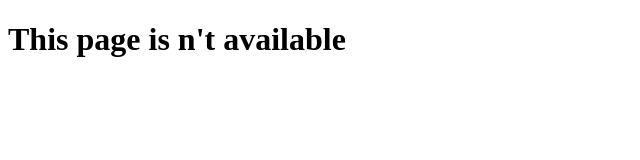
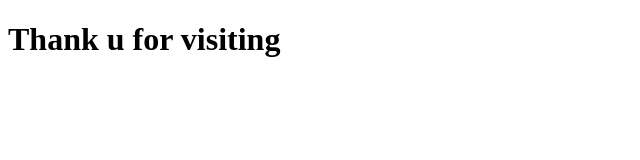
Before and after one commit to BunnyL26/Friends, a plain HTML site: page Log out.html in a window 1280 px wide. Shown: the whole page, without its empty margins (0-640 px from the left). Drawn offline with Linux system fonts and the light colour scheme.

Commit message:
Update Log out.html

```diff
--- a/Log out.html
+++ b/Log out.html
@@ -7,7 +7,7 @@
   <title>Bunny</title>
 </head>
 <body>
-  <h1>This page is n't available </h1>
+  <h1>Thank u for visiting </h1>
 </body>
 
 </html>
```
